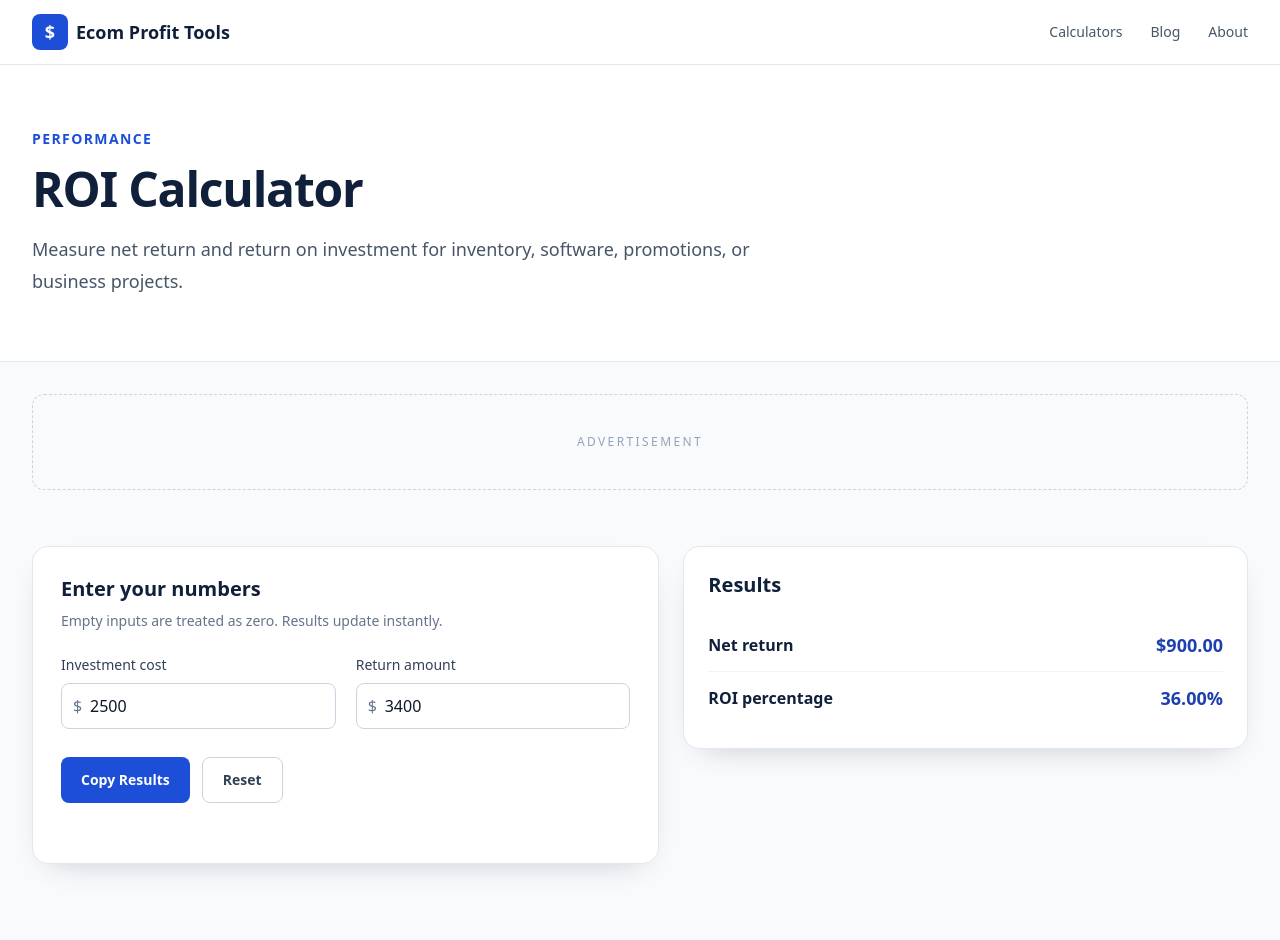
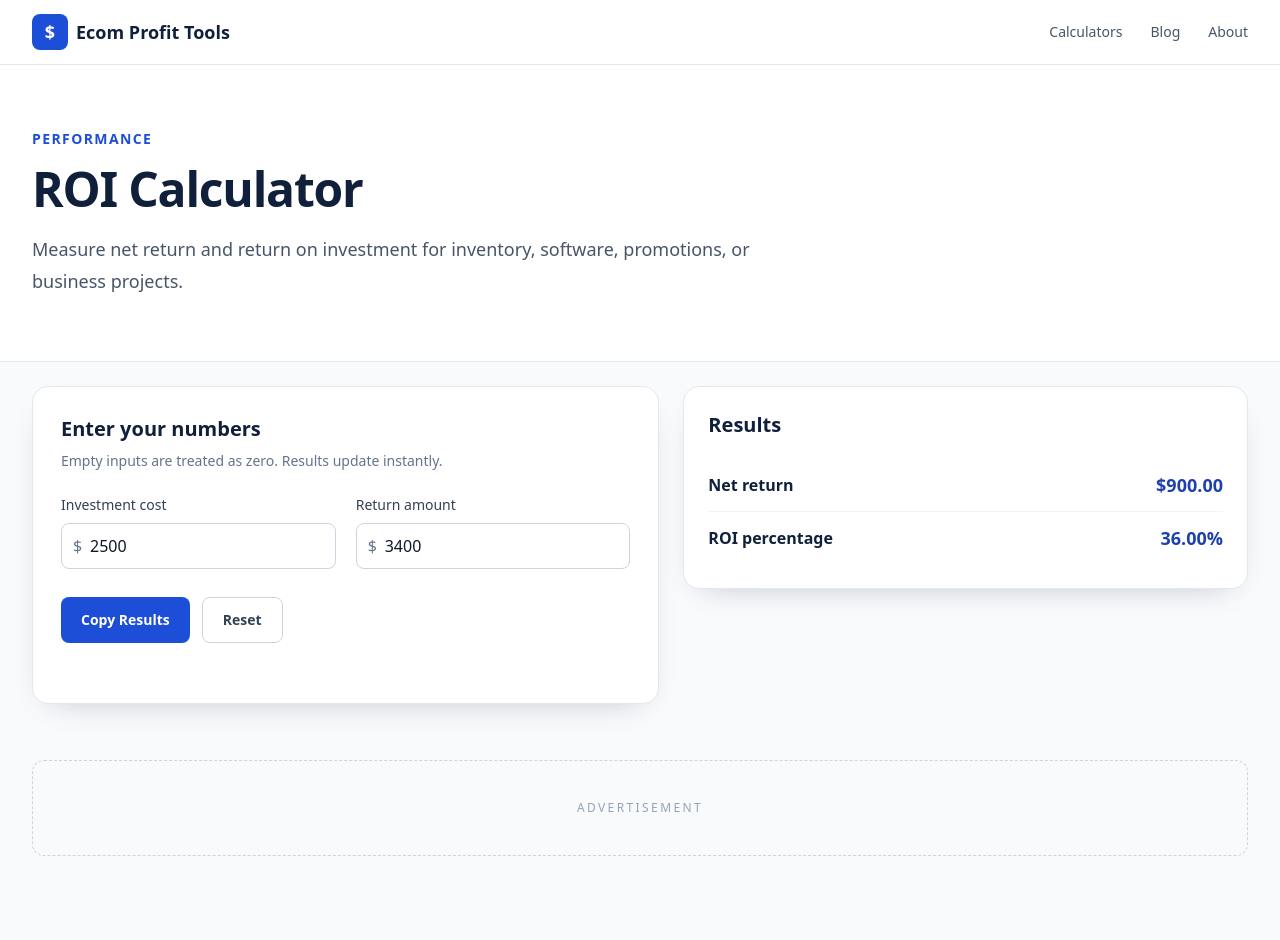
Before and after one commit to hh782897680-art/seller-calc-tools, a Next.js app: page /roi-calculator in a window 1280 px wide. Shown: the top 940 px of the page. Built offline with nearby package versions, Linux system fonts and the light colour scheme.

Commit message:
Move calculator ad placement below tool

```diff
--- a/components/CalculatorPage.tsx
+++ b/components/CalculatorPage.tsx
@@ -59,13 +59,13 @@ export default function CalculatorPage({
         </div>
       </section>
 
+      <section className="page-container py-6" aria-label={`${calculator.name} tool`}>
+        {form}
+      </section>
+
       <div className="page-container py-8">
         <AdPlaceholder />
       </div>
-
-      <section className="page-container py-6" aria-label={`${calculator.name} tool`}>
-        {form}
-      </section>
 
       <article className="page-container mt-12 max-w-4xl space-y-12">
         <section>
```
